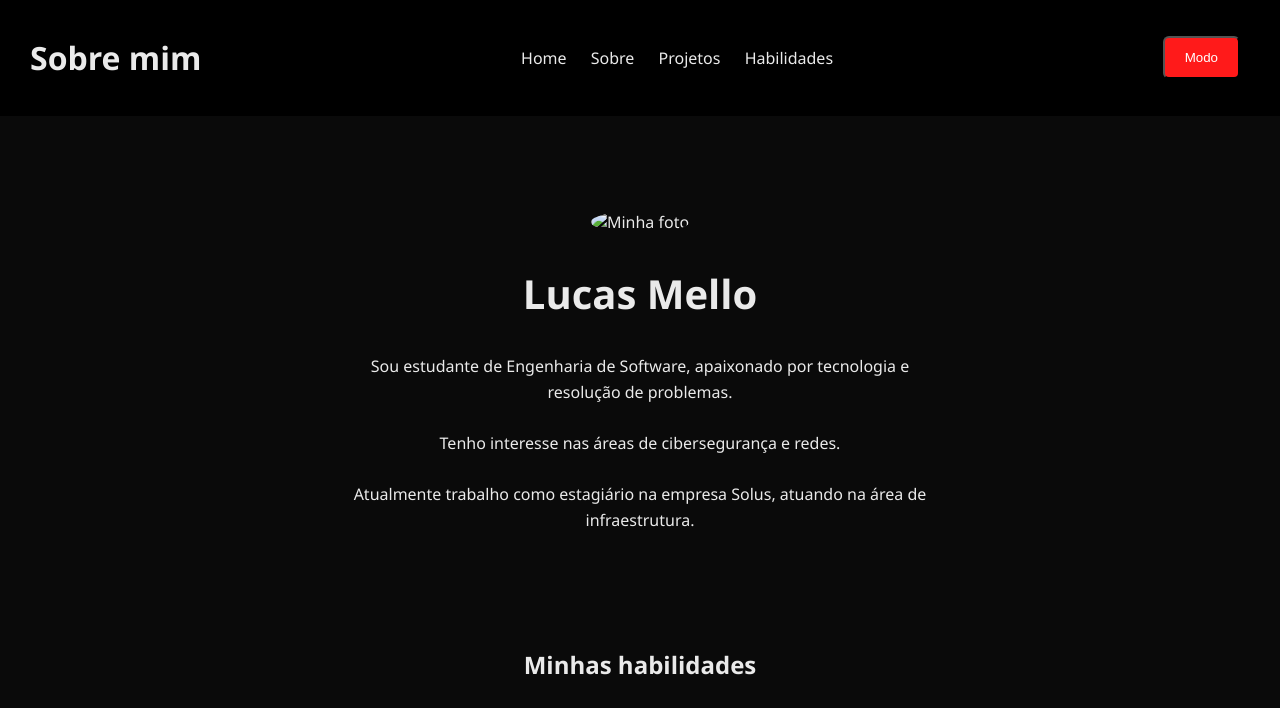
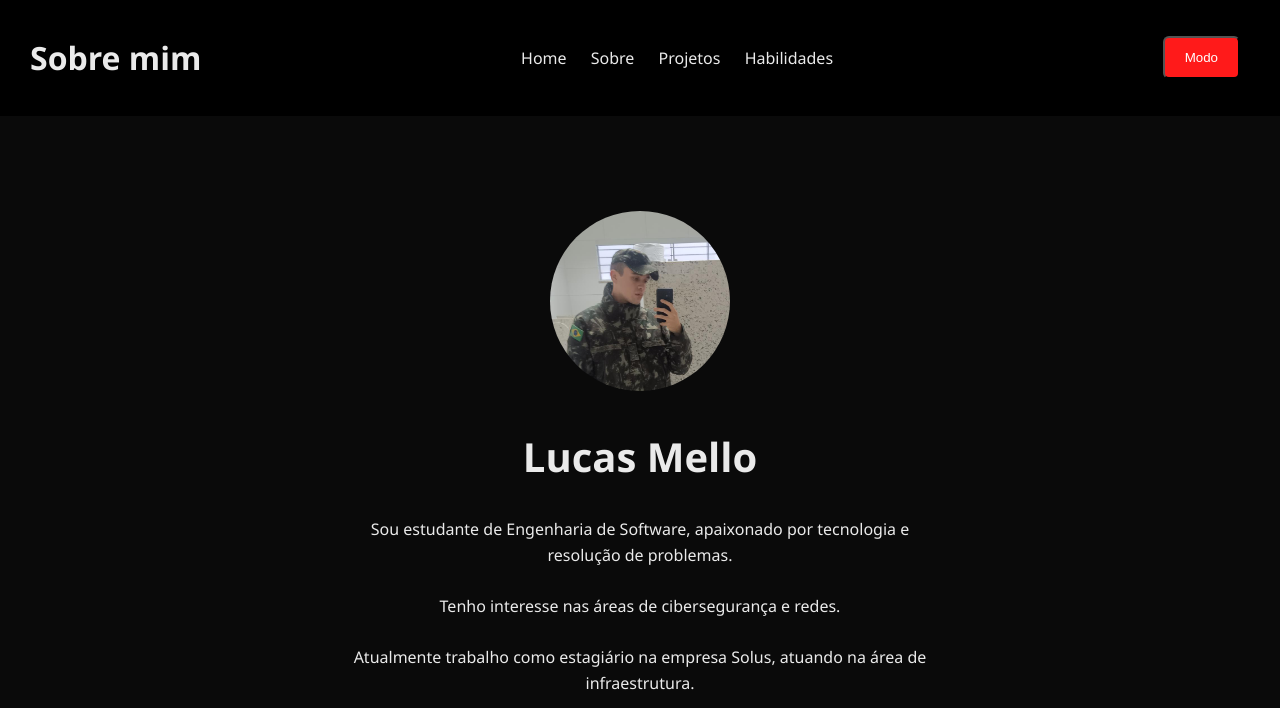
Before and after one commit to Ludroid123/Atividades-Html-e-css, a plain HTML site: page atividadefinal/sobre.html in a window 1280 px wide. Shown: the top 708 px of the page. Drawn offline with Linux system fonts and the light colour scheme; the site is published under a folder, as on GitHub Pages, so addresses that start at the root find nothing.

Commit message:
Update sobre.html

```diff
--- a/atividadefinal/sobre.html
+++ b/atividadefinal/sobre.html
@@ -26,7 +26,7 @@
 
   <!-- APRESENTAÇÃO -->
   <section class="hero">
-    <img src="/foto.png" alt="Minha foto">
+    <img src="foto.png" alt="Minha foto">
     <h2>Lucas Mello</h2>
     <p>
      <p>
```
